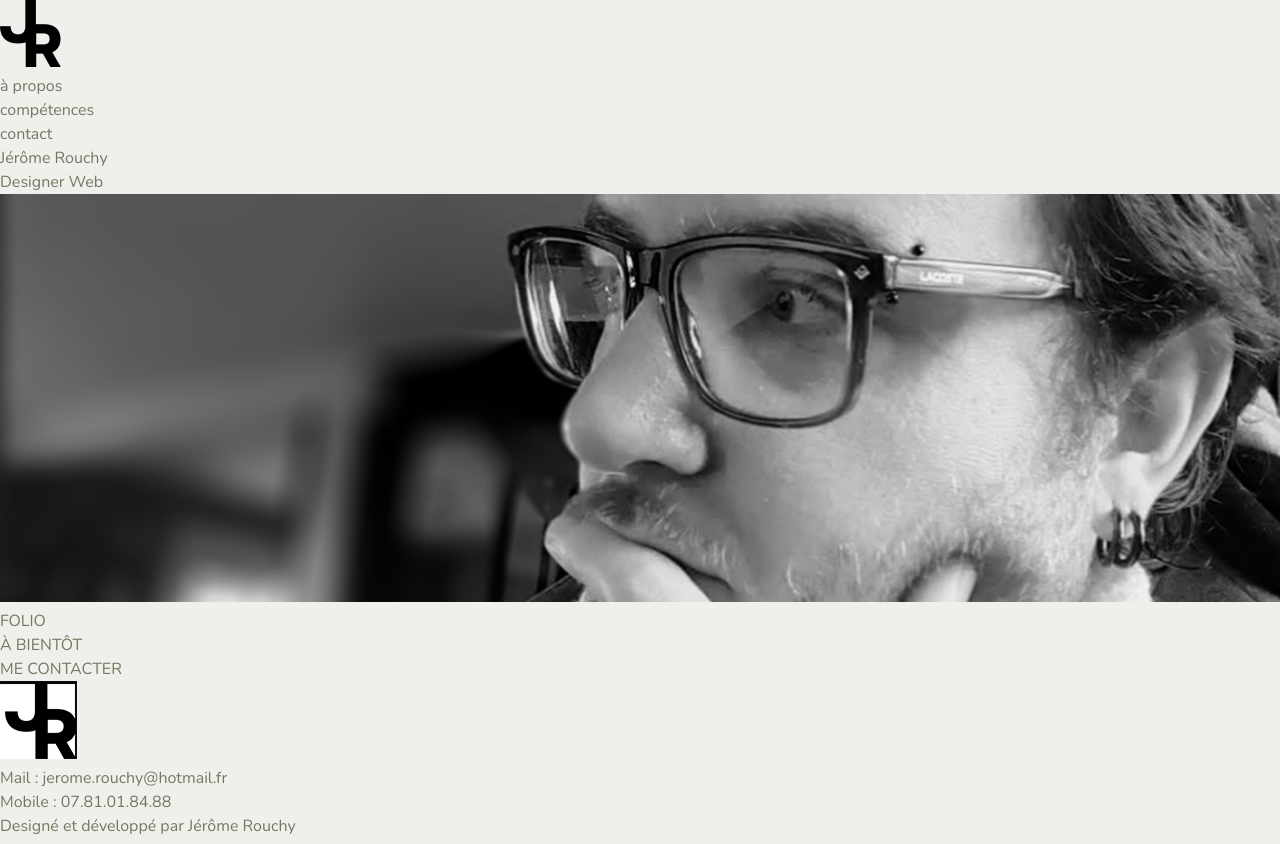
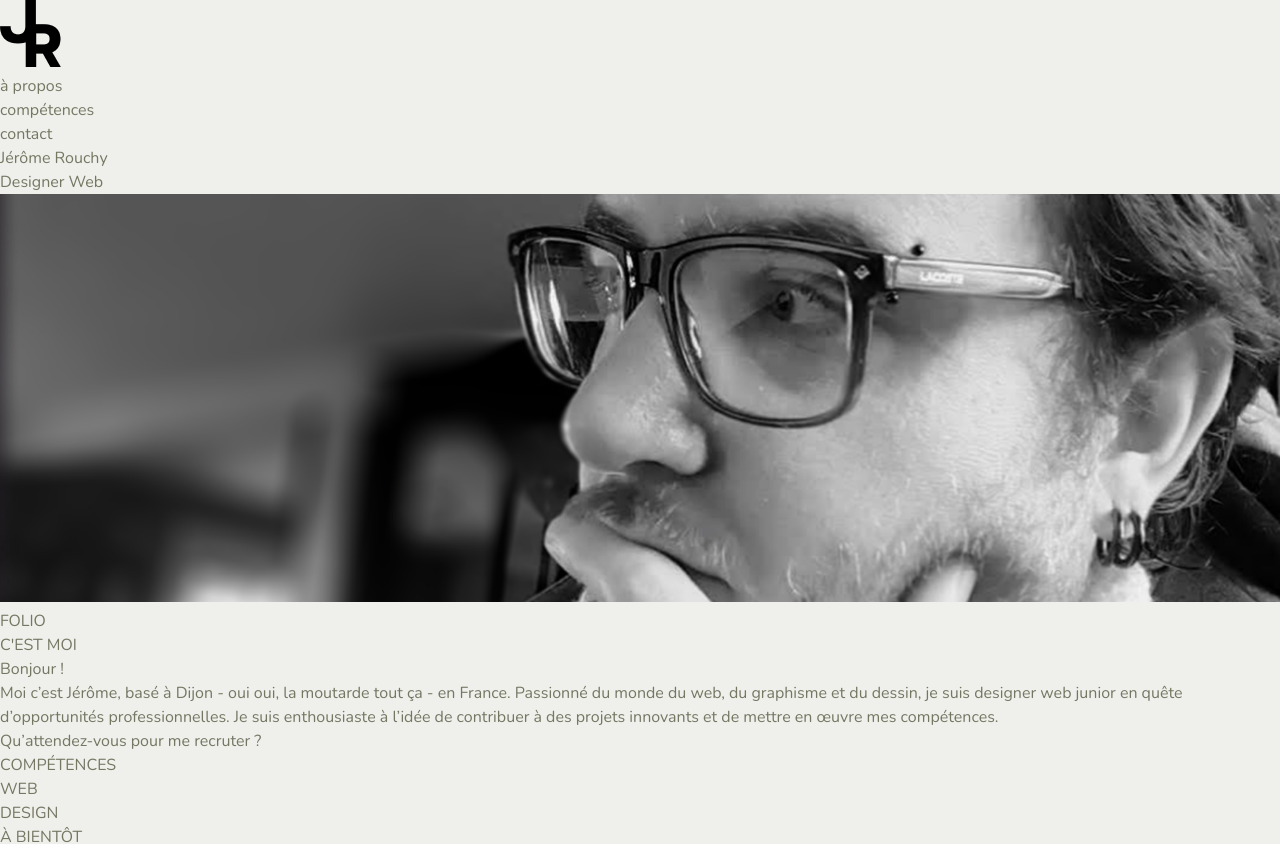
Before and after one commit to Scalou21/mon_folio, a React (Create React App) app: page / in a window 1280 px wide. Shown: the top 844 px of the page. Built offline with nearby package versions, Linux system fonts and the light colour scheme.

Commit message:
Ajouts et modifications de composants js (About.js, Main.js, Navbar.js, TitleFolio.js et Skills.js)

```diff
--- a/src/App.js
+++ b/src/App.js
@@ -1,15 +1,16 @@
 import { Fragment } from "react";
 import { Header } from ".//components/Header.js";
-import { Home } from ".//components/Home.js";
+import { Main } from ".//components/Main.js";
 import { Footer } from ".//components/Footer.js";
 
 function App() {
   return (
+
     <Fragment>
 
       <Header />
 
-      <Home />
+      <Main />
 
       <Footer />
 
--- /dev/null
+++ b/src/components/About.js
@@ -0,0 +1,27 @@
+export function About(){
+    return(
+
+            <section>
+
+                <h3>C'EST MOI</h3>
+
+                <div>
+
+                    <h4>Bonjour !</h4>
+
+                    <p>
+                    Moi c’est Jérôme, basé à Dijon - oui oui, la moutarde tout ça - en France.
+                    Passionné du monde du web, du graphisme et du dessin,
+                    je suis designer web junior en quête d’opportunités professionnelles.
+                    Je suis enthousiaste à l’idée de contribuer à des projets innovants et de mettre en œuvre mes compétences.
+                    </p>
+
+
+                    <p>Qu’attendez-vous pour me recruter ?</p>
+
+                </div>
+
+            </section>
+
+    );
+}
--- a/src/components/Footer.js
+++ b/src/components/Footer.js
@@ -17,5 +17,6 @@ export function Footer(){
 
         </footer>
 
+
     );
 }
--- a/src/components/Header.js
+++ b/src/components/Header.js
@@ -1,16 +1,13 @@
+import { Navbar } from "./Navbar"
+
 export function Header(){
     return(
+
         <header>
 
             <img src="../../assets/logo.png" alt="my logo" />
 
-            <nav>
-                <ul>
-                    <li>à propos</li>
-                    <li>compétences</li>
-                    <li>contact</li>
-                </ul>
-            </nav>
+            <Navbar />
 
         </header>
     );
--- a/src/components/Home.js
+++ /dev/null
@@ -1,18 +0,0 @@
-import { Fragment } from "react";
-
-export function Home(){
-    return(
-        <Fragment>
-
-            <><div>
-                <h1>Jérôme Rouchy</h1>
-                <h1>Designer Web</h1>
-            </div>
-
-            <div>
-                <img src="../../assets/photo_home.jpg" alt="Jérôme Rouchy" />
-                <h2>FOLIO</h2>
-            </div></>
-        </Fragment>
-    );
-}
--- /dev/null
+++ b/src/components/Main.js
@@ -0,0 +1,20 @@
+import { Fragment } from "react";
+import { TitleFolio} from "./TitleFolio.js";
+import { About } from "./About.js";
+import { Skills } from "./Skills.js";
+
+export function Main(){
+    return(
+
+        <Fragment>
+
+            <TitleFolio />
+
+            <About />
+
+            <Skills />
+
+        </Fragment>
+
+    );
+}
--- /dev/null
+++ b/src/components/Navbar.js
@@ -0,0 +1,13 @@
+export function Navbar(){
+    return(
+
+            <nav>
+                <ul>
+                    <li>à propos</li>
+                    <li>compétences</li>
+                    <li>contact</li>
+                </ul>
+            </nav>
+
+    );
+}
--- /dev/null
+++ b/src/components/Skills.js
@@ -0,0 +1,24 @@
+import { Fragment } from "react";
+
+export function Skills(){
+    return(
+
+        <Fragment>
+
+            <section>
+
+                <h2>COMPÉTENCES</h2>
+
+                <div>
+                    <h3>WEB</h3>
+                </div>
+
+                <div>
+                    <h3>DESIGN</h3>
+                </div>
+            </section>
+
+        </Fragment>
+
+    );
+}
--- /dev/null
+++ b/src/components/TitleFolio.js
@@ -0,0 +1,25 @@
+import { Fragment } from "react";
+
+export function TitleFolio(){
+    return(
+
+        <Fragment>
+
+            <section>
+
+                <div>
+                    <h1>Jérôme Rouchy</h1>
+                    <h1>Designer Web</h1>
+                </div>
+
+                <div>
+                    <img src="../../assets/photo_home.jpg" alt="Jérôme Rouchy" />
+                    <h2>FOLIO</h2>
+                </div>
+
+            </section>
+
+        </Fragment>
+
+    );
+}
```
